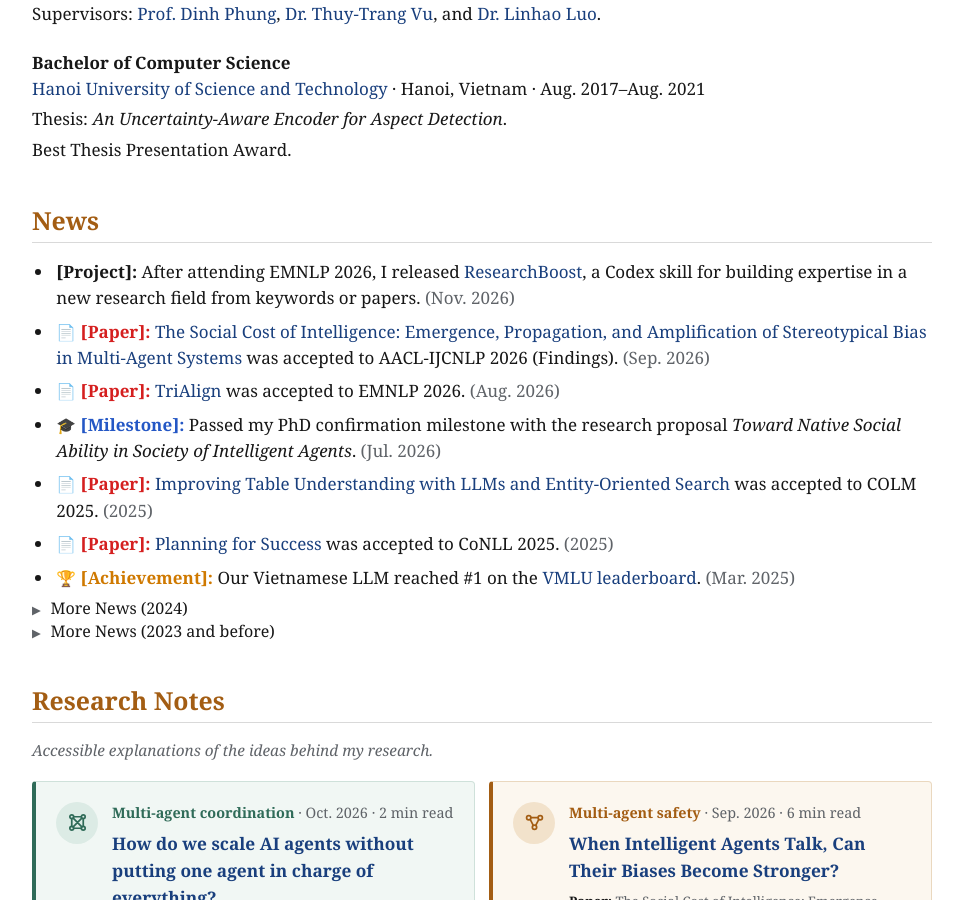
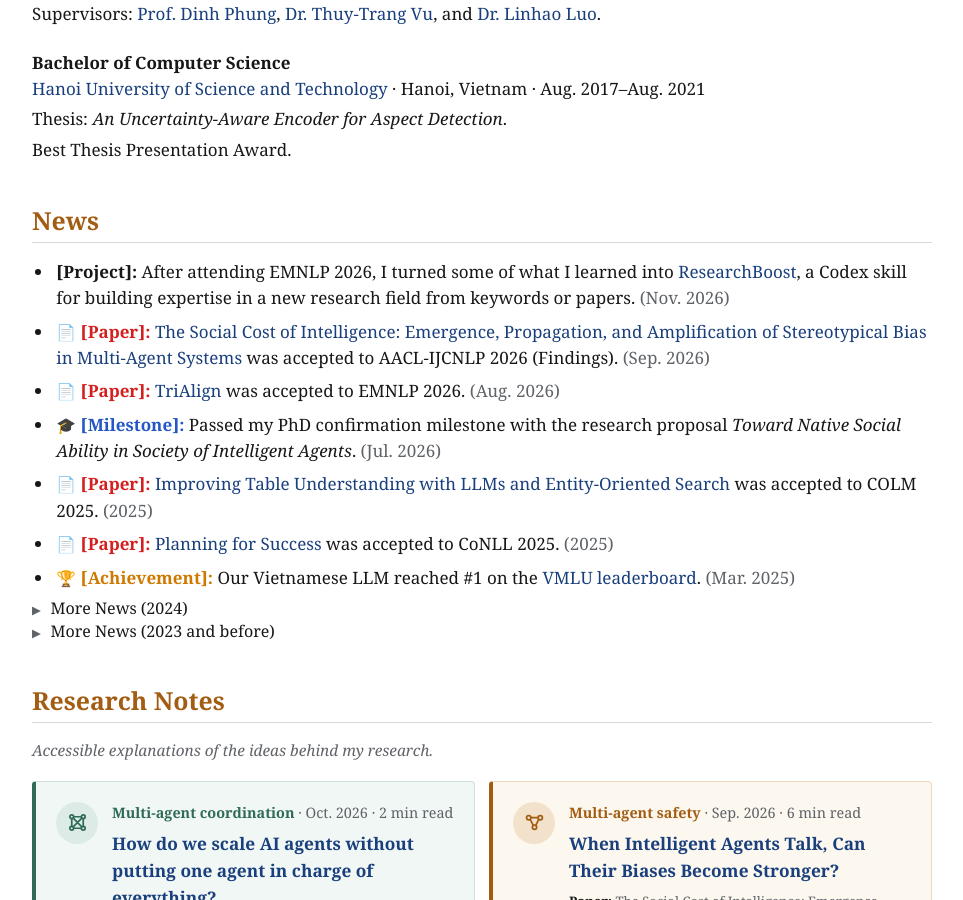
Before and after one commit to nhungnt7/nhungnt7.github.io, a Jekyll site: the page built from _pages/about.md, in a window 1280 px wide and 900 px high, scrolled down 786 px. Shown: the whole window, without its empty margins (158-1121 px from the left). Built offline with Jekyll 4.4.1, drawn with Linux system fonts in a browser that asks for light colours.

Commit message:
Clarify ResearchBoost grew from EMNLP 2026 lessons

```diff
--- a/_pages/about.md
+++ b/_pages/about.md
@@ -33,7 +33,7 @@ Before starting my PhD, I led LLM and RAG products from experimentation to deplo
 ## News
 
 <ul class="news-list">
-  <li><span class="news-tag">[Project]:</span> After attending EMNLP 2026, I released <a href="https://github.com/nhungnt7/research-boost">ResearchBoost</a>, a Codex skill for building expertise in a new research field from keywords or papers. <time datetime="2026-11">(Nov. 2026)</time></li>
+  <li><span class="news-tag">[Project]:</span> After attending EMNLP 2026, I turned some of what I learned into <a href="https://github.com/nhungnt7/research-boost">ResearchBoost</a>, a Codex skill for building expertise in a new research field from keywords or papers. <time datetime="2026-11">(Nov. 2026)</time></li>
   <li><span class="news-tag news-tag--paper">[Paper]:</span> <a href="https://arxiv.org/abs/2510.10943">The Social Cost of Intelligence: Emergence, Propagation, and Amplification of Stereotypical Bias in Multi-Agent Systems</a> was accepted to AACL-IJCNLP 2026 (Findings). <time datetime="2026-09">(Sep. 2026)</time></li>
   <li><span class="news-tag news-tag--paper">[Paper]:</span> <a href="https://arxiv.org/abs/2606.01755">TriAlign</a> was accepted to EMNLP 2026. <time datetime="2026-08">(Aug. 2026)</time></li>
   <li><span class="news-tag news-tag--milestone">[Milestone]:</span> Passed my PhD confirmation milestone with the research proposal <em>Toward Native Social Ability in Society of Intelligent Agents</em>. <time datetime="2026-07">(Jul. 2026)</time></li>
```
